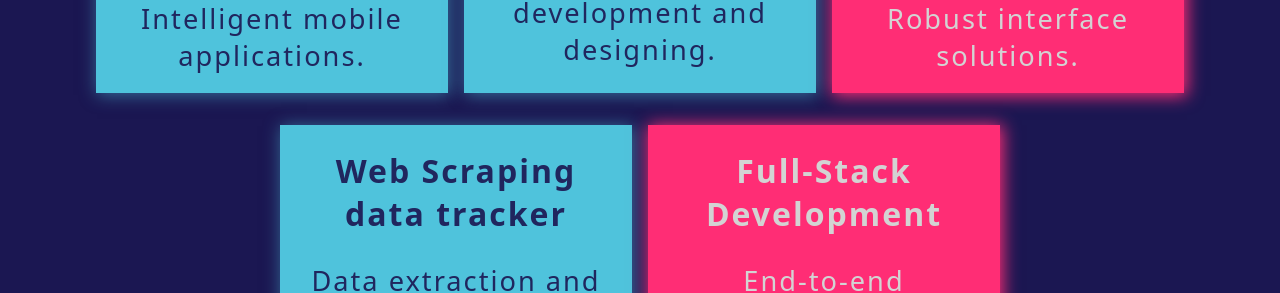
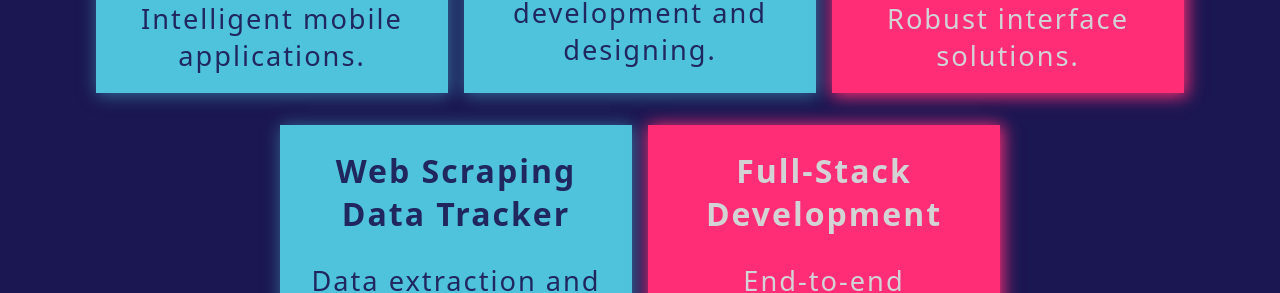
Before and after one commit to abdulrehmanibk/1s2f3y4n5e6, a React (Vite) app: page / in a window 1280 px wide. Shown: the part 1032-1325 px from the top of the page. Built offline with nearby package versions, Linux system fonts and the light colour scheme.

Commit message:
june-29 4th commit

```diff
--- a/src/pages/home/second.jsx
+++ b/src/pages/home/second.jsx
@@ -31,7 +31,7 @@ const Second = () => {
             <p>Robust interface solutions.</p>
             </div>
             <div className="card">
-            <h3>Web Scraping data tracker</h3>
+            <h3>Web Scraping Data Tracker</h3>
             <p>Data extraction and Automation.</p>
             </div>
             <div className="card">
```
